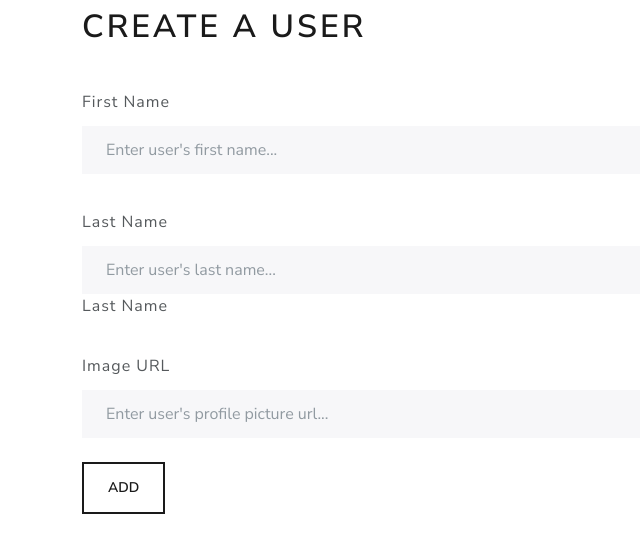
After one commit to bcdipesh/flask-blogly, a Flask app: page /users/create in a window 1280 px wide. The commit adds this page. Shown: the top 553 px of the page, without its empty margins (0-640 px from the left). Run offline with Flask 3, Linux system fonts and the light colour scheme; some libraries are stand-ins or nearby versions.

Commit message:
Implement add new user functionality

```diff
--- a/app.py
+++ b/app.py
@@ -1,6 +1,6 @@
 """Blogly application."""
 
-from flask import Flask, render_template
+from flask import Flask, render_template, request, redirect
 from models import db, connect_db, User
 from dotenv import load_dotenv
 import os
@@ -28,3 +28,29 @@ def home_page():
     users = User.query.all()
 
     return render_template("home.html", users=users)
+
+
+@app.route("/users/create")
+def create_user_form():
+    """Display create user form page"""
+
+    return render_template("create_user.html")
+
+
+@app.route("/users", methods=["POST"])
+def create_user():
+    """Create and add a new user to the Users DB"""
+
+    first_name = request.form["first-name"]
+    last_name = request.form["last-name"]
+    image_url = request.form["image-url"]
+    image_url = image_url if image_url else None
+
+    new_user = User(first_name=first_name, last_name=last_name, image_url=image_url)
+
+    with app.app_context():
+        db.session.add(new_user)
+        db.session.commit()
+        db.session.refresh(new_user)
+
+    return redirect(f"/users/{new_user.id}")
--- /dev/null
+++ b/templates/create_user.html
@@ -0,0 +1,31 @@
+{% extends 'base.html' %}
+
+{% block title %} | Create User{% endblock %}
+
+{% block content %}
+<div class="container create-user pt-2">
+    <h1>Create a user</h1>
+
+    <form action="/users" method="post">
+        <div class="form-group">
+            <label class="col-form-label mt-4" for="first-name">First Name</label>
+            <input class="form-control" type="text" name="first-name" id="first-name"
+                placeholder="Enter user's first name..." required>
+        </div>
+
+        <div class="form-group">
+            <label for="last-name" class="col-form-label mt-4">Last Name</label>
+            <input class="form-control" type="text" name="last-name" id="last-name"
+                placeholder="Enter user's last name..." required>Last Name
+        </div>
+
+        <div class="form-group">
+            <label for="image-url" class="col-form-label mt-4">Image URL</label>
+            <input class="form-control" type="url" name="image-url" id="image-url"
+                placeholder="Enter user's profile picture url...">
+        </div>
+
+        <button class="btn btn-outline-primary mt-4" type="submit">Add</button>
+    </form>
+</div>
+{% endblock %}
--- a/templates/home.html
+++ b/templates/home.html
@@ -11,6 +11,6 @@
         {% endfor %}
     </ul>
 
-    <button type="button" class="btn btn-outline-primary">Add User</button>
+    <a class="btn btn-outline-primary" href="/users/create">Add User</a>
 </div>
 {% endblock %}
```
